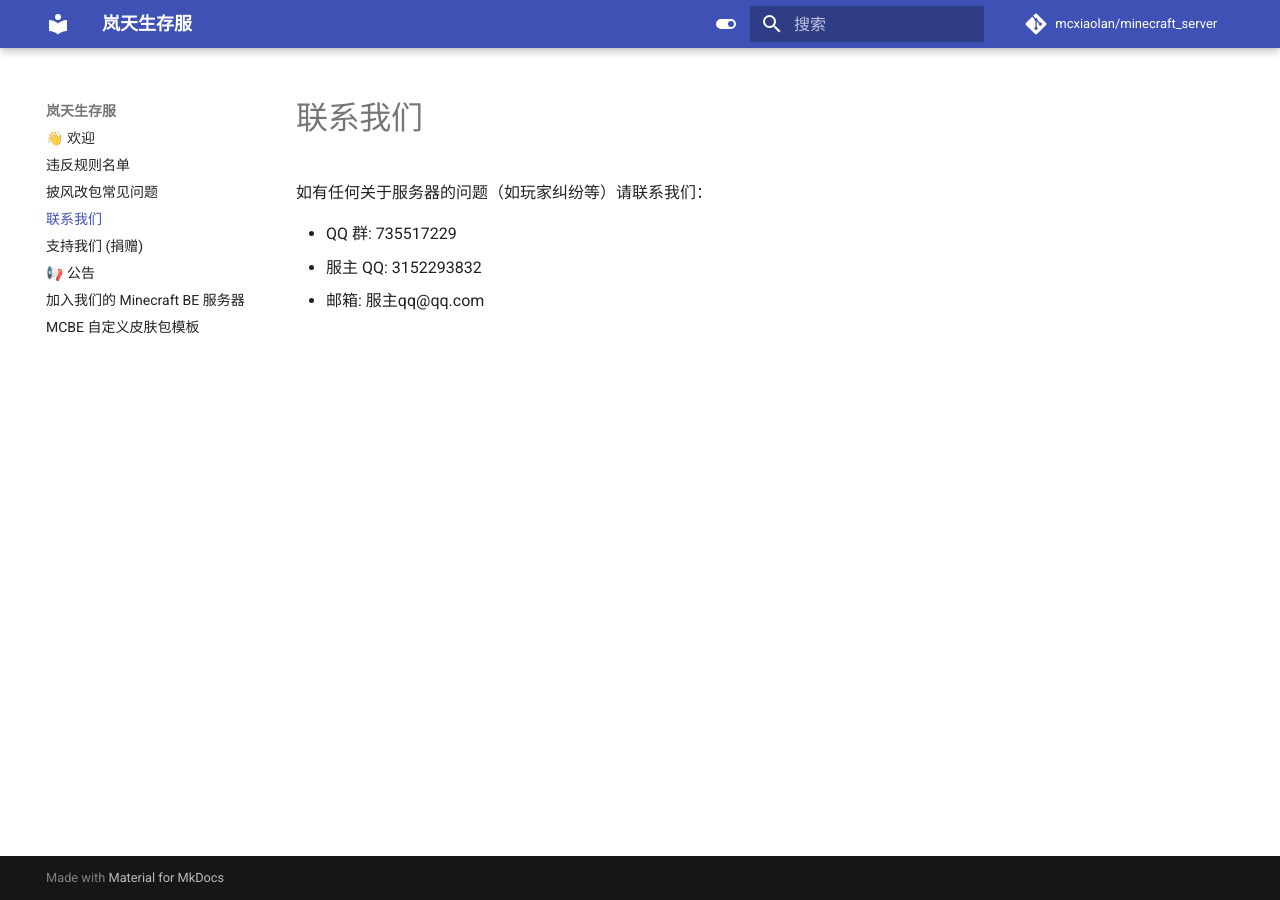
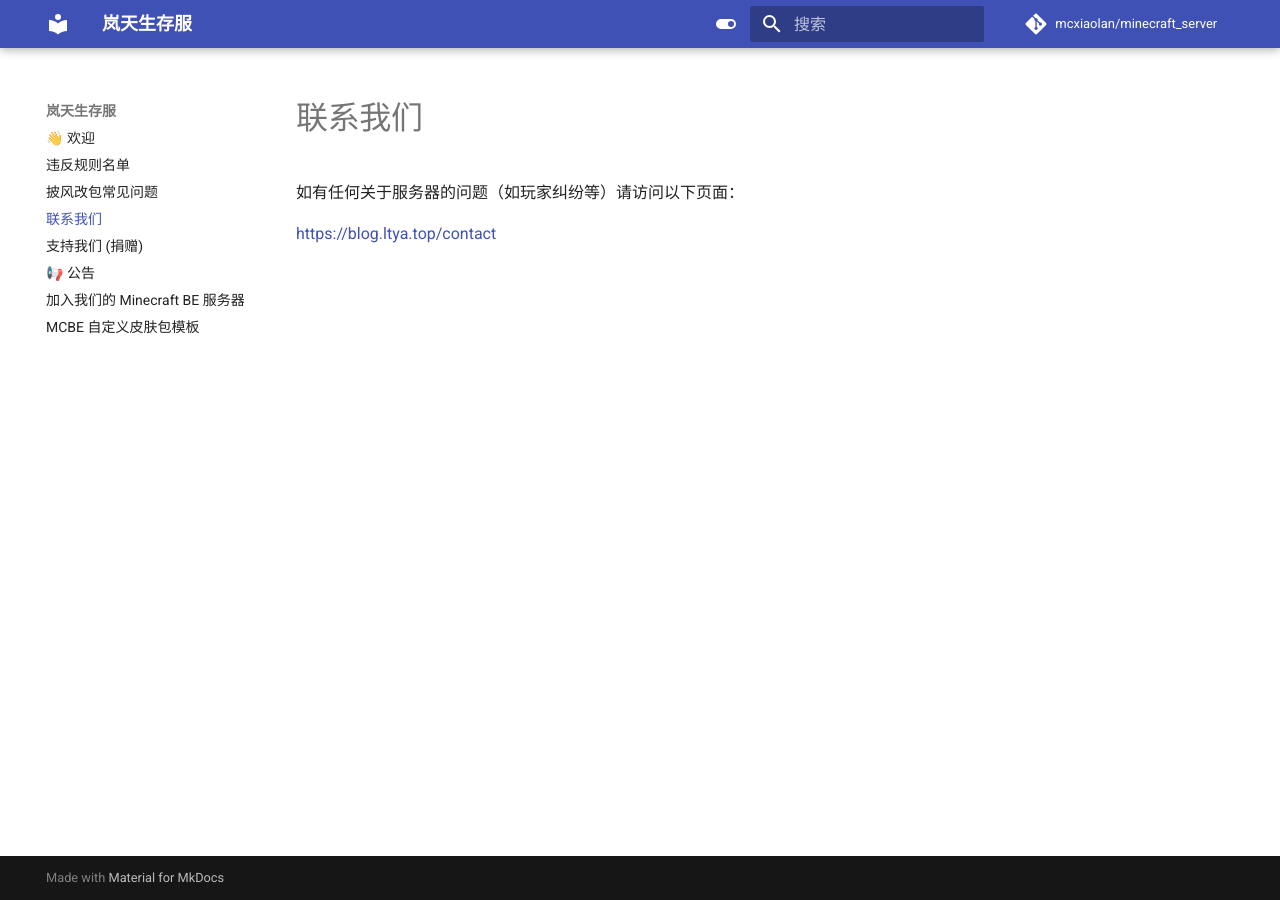
Before and after one commit to mcxiaolan/minecraft_server, an MkDocs documentation site: the page built from docs/contact.md, in a window 1280 px wide. Built offline with MkDocs 1.6.1 and Material for MkDocs 9.7.7, drawn with Linux system fonts in a browser that asks for light colours; comment, search, counter and statistics services are not loaded.

Commit message:
Update contact.md

```diff
--- a/docs/contact.md
+++ b/docs/contact.md
@@ -1,7 +1,5 @@
 # 联系我们
 
-如有任何关于服务器的问题（如玩家纠纷等）请联系我们：
+如有任何关于服务器的问题（如玩家纠纷等）请访问以下页面：
 
-* QQ 群: 735517229
-* 服主 QQ: 3152293832
-* 邮箱: 服主qq@qq.com
+[https://blog.ltya.top/contact](https://blog.ltya.top/contact)
```
